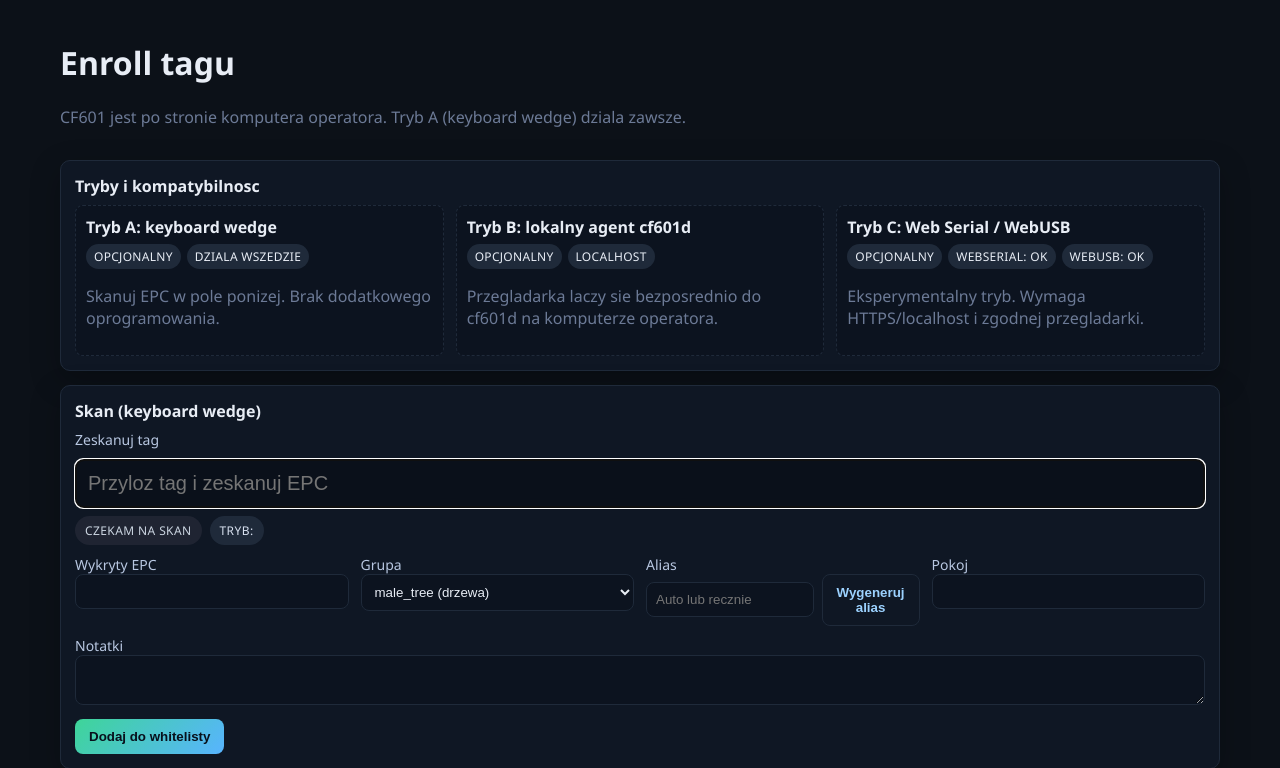
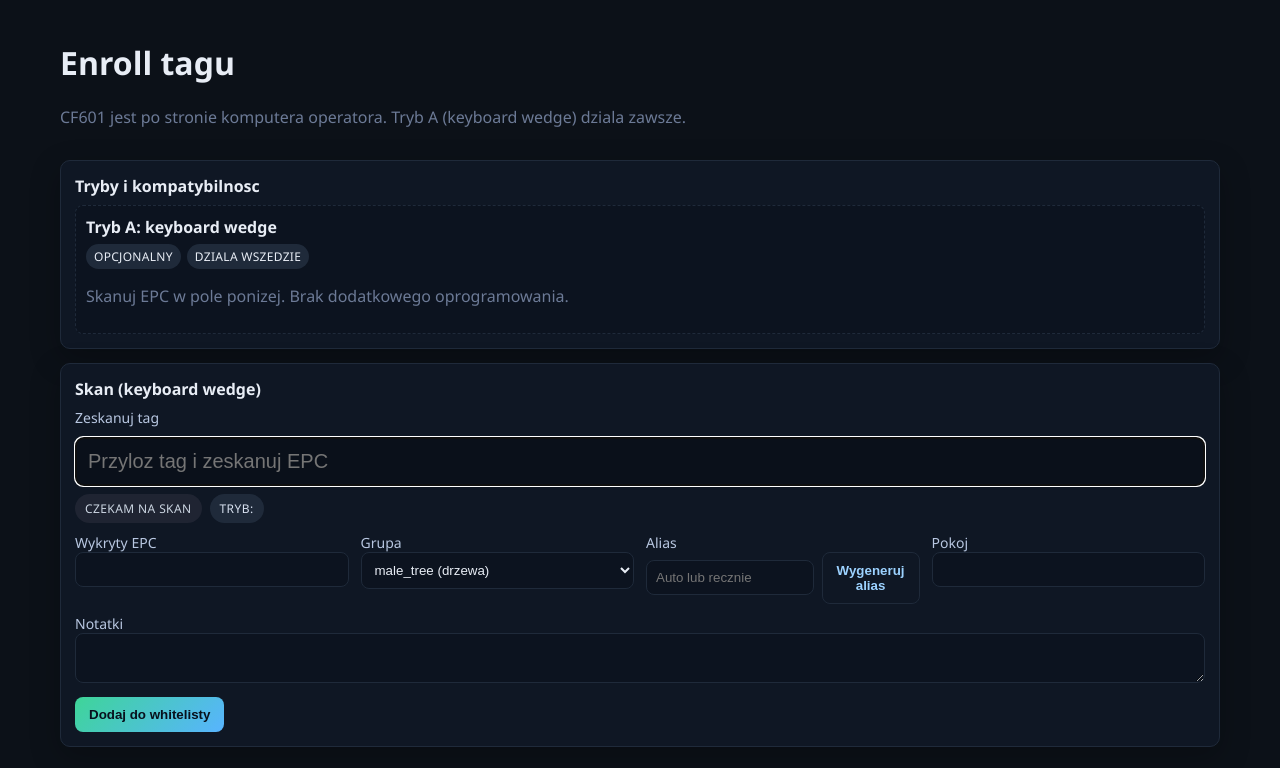
Before and after one commit to paulnovy/nixstrav-mng, a Flask app: template app/templates/enroll.html in a window 1280 px wide. Shown: the part 47-815 px from the top of the page. After the commit the page ends 794 px from the top, so only its background shows below. Run offline with Flask 3, Linux system fonts and the light colour scheme; the template is opened without the code that fills it: most values are stand-ins (such as "Sample title", 1, 10 or a date in 2020); parts of the project's set-up code (start-up, migrations or seed data) failed here and were passed over.

Commit message:
Hide bridge/webserial UI unless enabled

```diff
--- a/app/templates/enroll.html
+++ b/app/templates/enroll.html
@@ -20,27 +20,27 @@
             </div>
             <p class="muted">Skanuj EPC w pole ponizej. Brak dodatkowego oprogramowania.</p>
         </div>
+        {% if cf601_mode == 'service' %}
         <div class="mode-item">
-            <div class="mode-name">Tryb B: lokalny agent cf601d</div>
+            <div class="mode-name">Tryb B: lokalny agent (awaryjny)</div>
             <div class="mode-meta">
-                <span class="mode-pill {% if cf601_mode == 'service' %}active{% endif %}">
-                    {% if cf601_mode == 'service' %}aktywny{% else %}opcjonalny{% endif %}
-                </span>
+                <span class="mode-pill active">aktywny</span>
                 <span class="mode-pill">localhost</span>
             </div>
-            <p class="muted">Przegladarka laczy sie bezposrednio do cf601d na komputerze operatora.</p>
+            <p class="muted">Przegladarka laczy sie do lokalnego bridge na komputerze operatora.</p>
         </div>
+        {% endif %}
+        {% if cf601_mode == 'webserial' %}
         <div class="mode-item">
             <div class="mode-name">Tryb C: Web Serial / WebUSB</div>
             <div class="mode-meta">
-                <span class="mode-pill {% if cf601_mode == 'webserial' %}active{% endif %}">
-                    {% if cf601_mode == 'webserial' %}aktywny{% else %}opcjonalny{% endif %}
-                </span>
+                <span class="mode-pill active">aktywny</span>
                 <span class="mode-pill" id="serial-support">WebSerial: ?</span>
                 <span class="mode-pill" id="usb-support">WebUSB: ?</span>
             </div>
             <p class="muted">Eksperymentalny tryb. Wymaga HTTPS/localhost i zgodnej przegladarki.</p>
         </div>
+        {% endif %}
     </div>
     <div id="compat-warnings" class="alert alert-warn" style="display:none;"></div>
 </div>
```
Also changed, not shown: docs/AGENT_CONTEXT.md (+2 -2 lines), docs/DEV_SETUP.md (+2 -3 lines), docs/OPERATIONS.md (+2 -2 lines).
